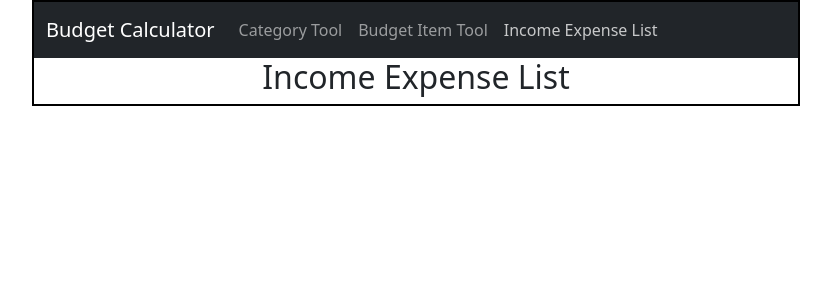
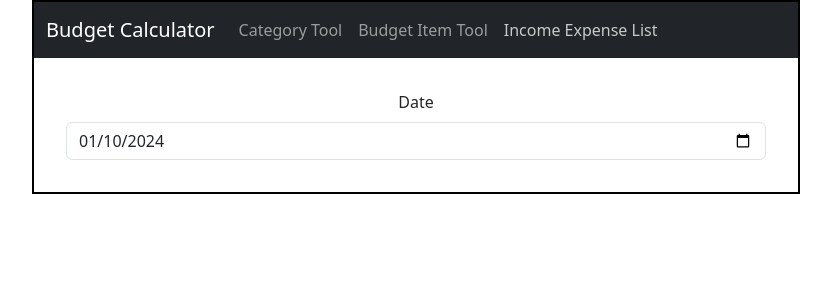
Before and after one commit to ojela028xamk/budget-calculator, a React (Create React App) app: page / in a window 1280 px wide. Both pictures are taken after a click on the button "Income Expense List". Shown: the top 300 px of the page, without its empty margins (224-1055 px from the left). Built offline with nearby package versions, Linux system fonts and the light colour scheme; no server answers.

Commit message:
move code to new component

```diff
--- /dev/null
+++ b/src/IncomeExpenseList/IncomeExpenseList.module.scss
@@ -0,0 +1,3 @@
+.income_expense_list {
+    padding: 2em;
+}
--- a/src/IncomeExpenseList/IncomeExpenseList.tsx
+++ b/src/IncomeExpenseList/IncomeExpenseList.tsx
@@ -1,14 +1,51 @@
-import { JSX } from 'react'
+import { JSX, useEffect, useState } from 'react'
 import { BudgetItem } from '../BudgetItemTool/BudgetItemTool'
+import { formatISO } from 'date-fns'
+import css from './IncomeExpenseList.module.scss'
+import { getBudgetItems } from '../react-services/budgetItemService'
+import { Form } from 'react-bootstrap'
+import { useEffectOnce } from 'react-use'
 
 export interface IncomeExpenseItem extends BudgetItem {
   date: string
 }
 
 const IncomeExpenseList = (): JSX.Element => {
+  const [budgetItems, setBudgetItems] = useState<BudgetItem[]>([])
+  const currentDate = formatISO(new Date(), { representation: 'date' })
+  const [budgetDate, setBudgetDate] = useState<string>(currentDate)
+  const [totalPrice, setTotalPrice] = useState<number>(0)
+
+  const getCurrentBudgetItems = (): void => {
+    getBudgetItems()
+      .then((res) => {
+        setBudgetItems(res as BudgetItem[])
+      })
+      .catch((err) => console.log(err))
+  }
+
+  useEffectOnce(() => {
+    getCurrentBudgetItems()
+  })
+
+  useEffect(() => {
+    if (budgetItems) {
+      let newTotalPrice = 0
+      budgetItems.map((item) => (newTotalPrice += item.price))
+      setTotalPrice(newTotalPrice)
+    }
+  }, [budgetItems])
+
   return (
-    <div>
-      <h2>Income Expense List</h2>
+    <div className={css.income_expense_list}>
+      <Form>
+        <Form.Label>Date</Form.Label>
+        <Form.Control
+          type="date"
+          value={budgetDate}
+          onChange={(event) => setBudgetDate(event.currentTarget.value)}
+        />
+      </Form>
     </div>
   )
 }
```
Also changed, not shown: src/BudgetItemTool/BudgetItemTool.tsx (+1 -31 lines).
